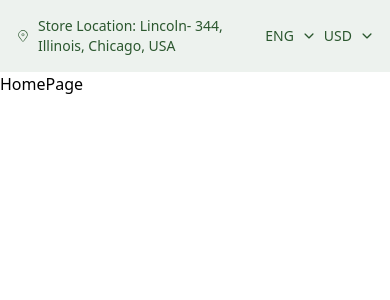
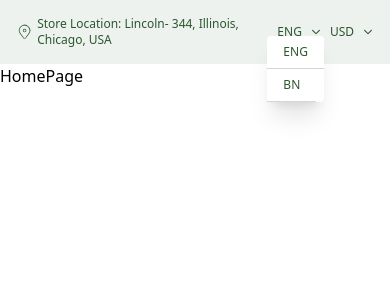
Before and after one commit to itsdevelopershakil/organic-food-e-commerce, a React (Vite) app: page / in a window 390 px wide. Both pictures are taken after a click on the element "ENG". Shown: the top 300 px of the page. Built offline with nearby package versions, Linux system fonts and the light colour scheme; the HTML template or start-up script is replaced by a standard one.

Commit message:
topbar done

```diff
--- /dev/null
+++ b/src/components/TopbarDropdown.tsx
@@ -0,0 +1,37 @@
+type DropdownProps = {
+    open: boolean;
+    options: string[]; // Fix: Options should be an array of strings
+    onChange: (value: string) => void; // Fix: onChange should accept a value argument
+};
+
+const TopbarDropdown: React.FC<DropdownProps> = ({
+    options,
+    onChange,
+    open,
+}) => {
+    // Fix: Explicitly define the component type
+    const handleChange = (e: React.MouseEvent<HTMLButtonElement>) => {
+        onChange(e.currentTarget.value); // Fix: Use `currentTarget.value` instead of `target.value`
+    };
+
+    return (
+        <div
+            className={`absolute top-[20px] left-[-10px] bg-white shadow-xl rounded-sm duration-300 ${
+                open ? 'opacity-100 visible' : 'opacity-0 invisible'
+            }`}
+        >
+            {options.map((v, i) => (
+                <button
+                    key={i}
+                    className="border-b border-gray-300 px-4 py-2 cursor-pointer hover:text-red-500 transition duration-300"
+                    value={v}
+                    onClick={handleChange}
+                >
+                    {v}
+                </button>
+            ))}
+        </div>
+    );
+};
+
+export default TopbarDropdown;
--- a/src/partials/headers/HomePageHeader.tsx
+++ b/src/partials/headers/HomePageHeader.tsx
@@ -3,7 +3,7 @@ import Topbar from './Topbar';
 const HomePageHeader = () => {
     return (
         <div>
-            <Topbar />
+            <Topbar theme="primary" />
         </div>
     );
 };
--- a/src/partials/headers/Topbar.tsx
+++ b/src/partials/headers/Topbar.tsx
@@ -1,40 +1,73 @@
 import { useState } from 'react';
 import { CiLocationOn } from 'react-icons/ci';
 import { IoIosArrowDown } from 'react-icons/io';
+import TopbarDropdown from '../../components/TopbarDropdown';
 
-const Topbar = () => {
+type TopbarProps = {
+    theme?: 'primary' | 'dark' | 'white';
+};
+
+const Topbar: React.FC<TopbarProps> = ({ theme }) => {
     const [selectedLang, setSelectedLang] = useState('ENG');
+    const [selectedCurr, setSelectedCurr] = useState('USD');
+    const [openDropdownLang, setOpenDropdownLang] = useState(false);
+    const [openDropdownCurr, setOpenDropdownCurr] = useState(false);
+
+    const languages = ['ENG', 'BN'];
+    const currency = ['USD', 'BDT'];
 
     return (
-        <div className="bg-[#EDF2EE]">
+        <div
+            className={`${
+                theme === 'primary'
+                    ? 'bg-[#EDF2EE]'
+                    : theme === 'dark'
+                    ? 'bg-[#333]'
+                    : 'bg-white'
+            }`}
+        >
             <div className="max-width">
-                <div className="flex justify-between py-4 text-sm text-bottle-green">
-                    <div className="flex gap-2 items-center">
+                <div
+                    className={`flex justify-between py-4 text-xs md:text-sm ${
+                        theme === 'primary'
+                            ? 'text-bottle-green'
+                            : theme === 'dark'
+                            ? 'text-[#b3b3b3]'
+                            : 'text-[#666]'
+                    }`}
+                >
+                    <div className="flex gap-1 items-center">
                         <CiLocationOn className="text-xl" />
                         <span>
                             Store Location: Lincoln- 344, Illinois, Chicago, USA
                         </span>
                     </div>
                     <div className="flex gap-2">
-                        <div className="flex gap-2 items-center cursor-pointer relative group">
-                            {selectedLang} <IoIosArrowDown />{' '}
-                            <div className="absolute top-[20px] left-[-10px] bg-white shadow-xl rounded-sm opacity-0 invisible group-hover:opacity-100 group-hover:visible duration-300">
-                                <button
-                                    className="border-b border-gray-300 px-4 py-2 cursor-pointer hover:text-red-500 transition duration-300"
-                                    onClick={() => setSelectedLang('ENG')}
-                                >
-                                    ENG
-                                </button>
-                                <button
-                                    className="border-b border-gray-300 px-4 py-2 cursor-pointer hover:text-red-500 transition duration-300"
-                                    onClick={() => setSelectedLang('BN')}
-                                >
-                                    BN
-                                </button>
-                            </div>
+                        <div
+                            className="flex gap-2 items-center cursor-pointer relative group"
+                            onClick={() =>
+                                setOpenDropdownLang(!openDropdownLang)
+                            }
+                        >
+                            {selectedLang} <IoIosArrowDown />
+                            <TopbarDropdown
+                                open={openDropdownLang}
+                                options={languages}
+                                onChange={(value) => setSelectedLang(value)}
+                            />
                         </div>
-                        <div className="flex gap-2 items-center cursor-pointer">
-                            USD <IoIosArrowDown />{' '}
+                        <div
+                            className="flex gap-2 items-center cursor-pointer relative group"
+                            onClick={() =>
+                                setOpenDropdownCurr(!openDropdownCurr)
+                            }
+                        >
+                            {selectedCurr} <IoIosArrowDown />
+                            <TopbarDropdown
+                                open={openDropdownCurr}
+                                options={currency}
+                                onChange={(value) => setSelectedCurr(value)}
+                            />
                         </div>
                     </div>
                 </div>
```
